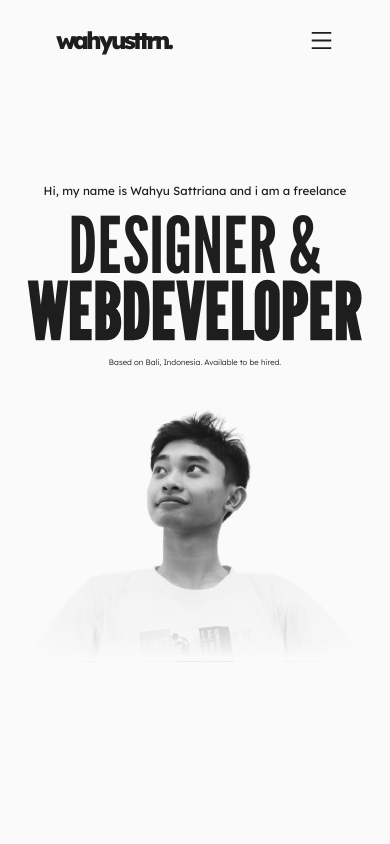
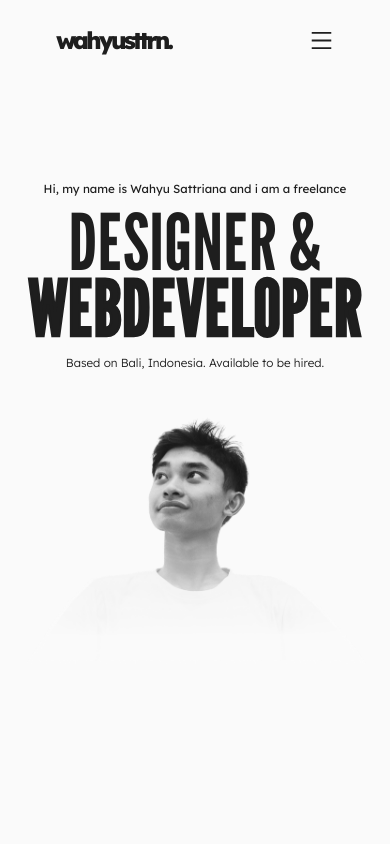
Before and after one commit to wahyusttrn/wahyusattriana-webportfolio, a Next.js app: page / in a window 390 px wide. Shown: the top 844 px of the page. Built offline with nearby package versions, Linux system fonts and the light colour scheme.

Commit message:
style: change hero's picture

```diff
--- a/app/page.js
+++ b/app/page.js
@@ -21,7 +21,7 @@ export default function Home() {
         <div className="md:h-[80vh] md:w-[90vw] flex flex-col items-center justify-center gap-3 mb-10 md:mb-[-40vh]">
           <h2 className="font-[family-name:var(--font-lexend)] text-[3vw] md:text-[2vw]">Hi, my name is Wahyu Sattriana and i am a freelance</h2>
           <h1 className="font-[family-name:var(--font-league-gothic)] text-center text-[20vw]/[17vw] md:text-[16vw]/[13vw]">DESIGNER &<br/><span className="md:text-(--color-background) text-(--color-foreground) text-outline">WEBDEVELOPER</span></h1>
-          <h3 className="font-light text-[2vw] sm:text-[1.5vw] sm:hidden">Based on Bali, Indonesia. Available to be hired.</h3>
+          <h3 className="font-light text-[3vw] md:text-[2vw] sm:hidden">Based on Bali, Indonesia. Available to be hired.</h3>
         </div>
         <div className="w-screen flex items-center justify-center">
           <div className="flex sm:justify-between justify-center items-baseline sm:w-[70%]">
```
Also changed, not shown: public/heroPhoto.png.
